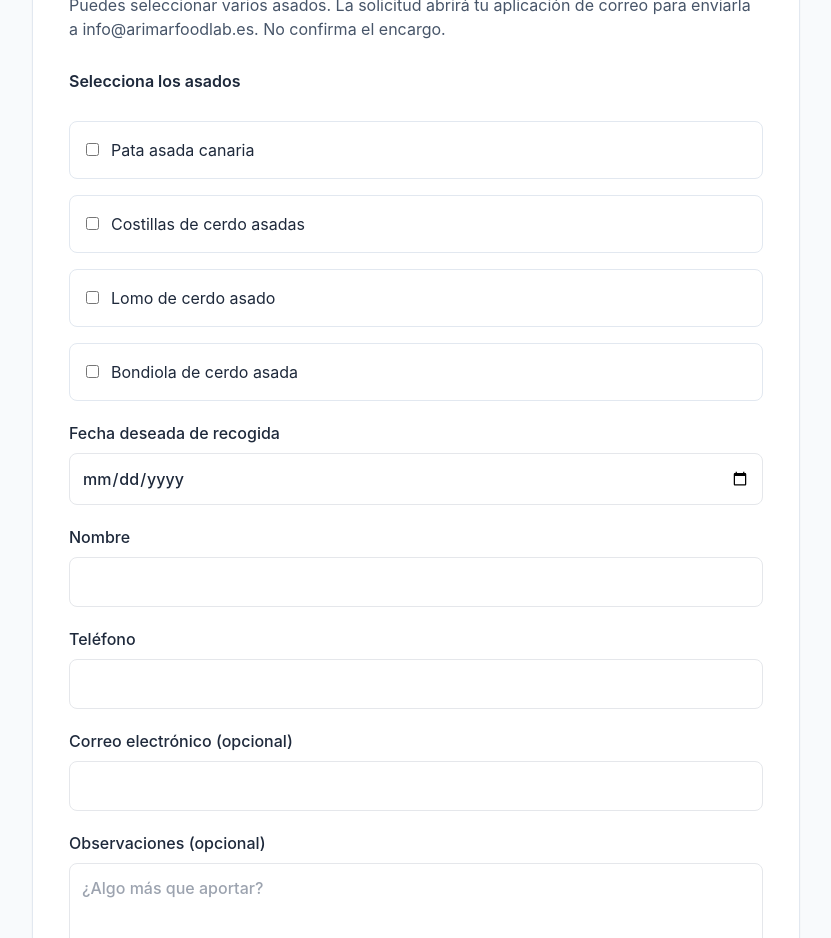
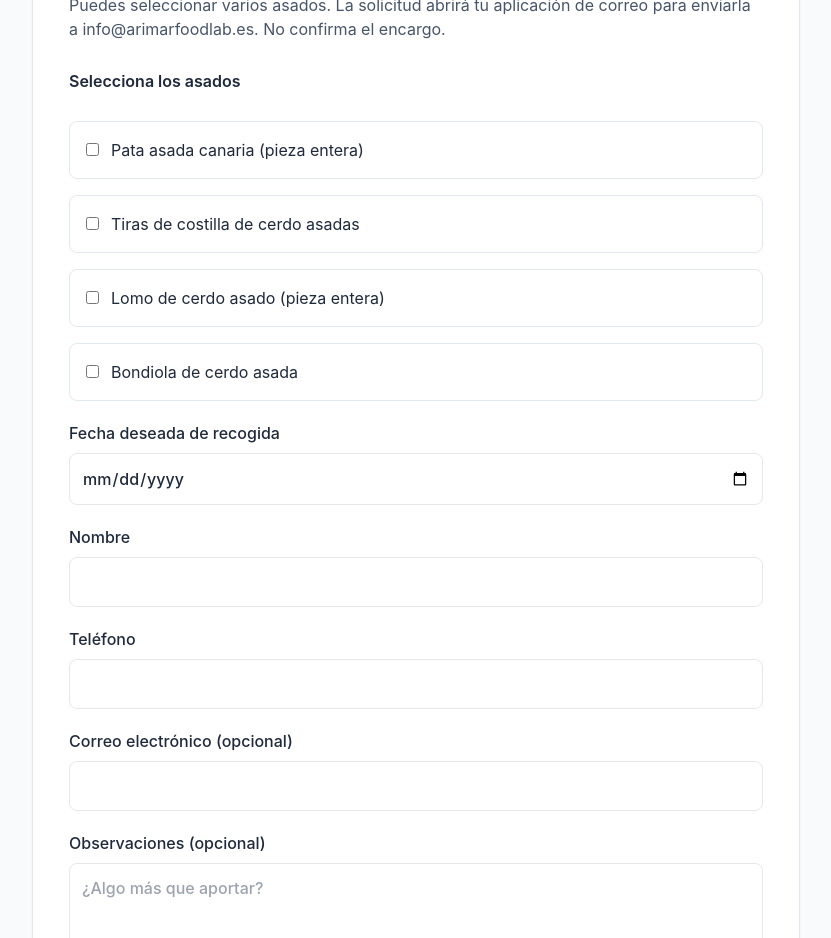
Before and after one commit to talaverilla85/ArimarWeb, a Next.js app: page /asados-por-encargo-gran-canaria in a window 1280 px wide. Shown: the part 4060-4998 px from the top of the page, without its empty margins (224-1055 px from the left). Built offline with nearby package versions, Linux system fonts and the light colour scheme.

Commit message:
Align roast request options with actual product formats

```diff
--- a/app/asados-por-encargo-gran-canaria/SolicitudAsados.tsx
+++ b/app/asados-por-encargo-gran-canaria/SolicitudAsados.tsx
@@ -1,6 +1,6 @@
 'use client'
 import {useState, type FormEvent} from 'react'
-const productos=['Pata asada canaria','Costillas de cerdo asadas','Lomo de cerdo asado','Bondiola de cerdo asada']
+const productos=['Pata asada canaria (pieza entera)','Tiras de costilla de cerdo asadas','Lomo de cerdo asado (pieza entera)','Bondiola de cerdo asada']
 export default function SolicitudAsados(){
 const [selected,setSelected]=useState<Record<string,boolean>>({})
 const [qty,setQty]=useState<Record<string,string>>({})
```
